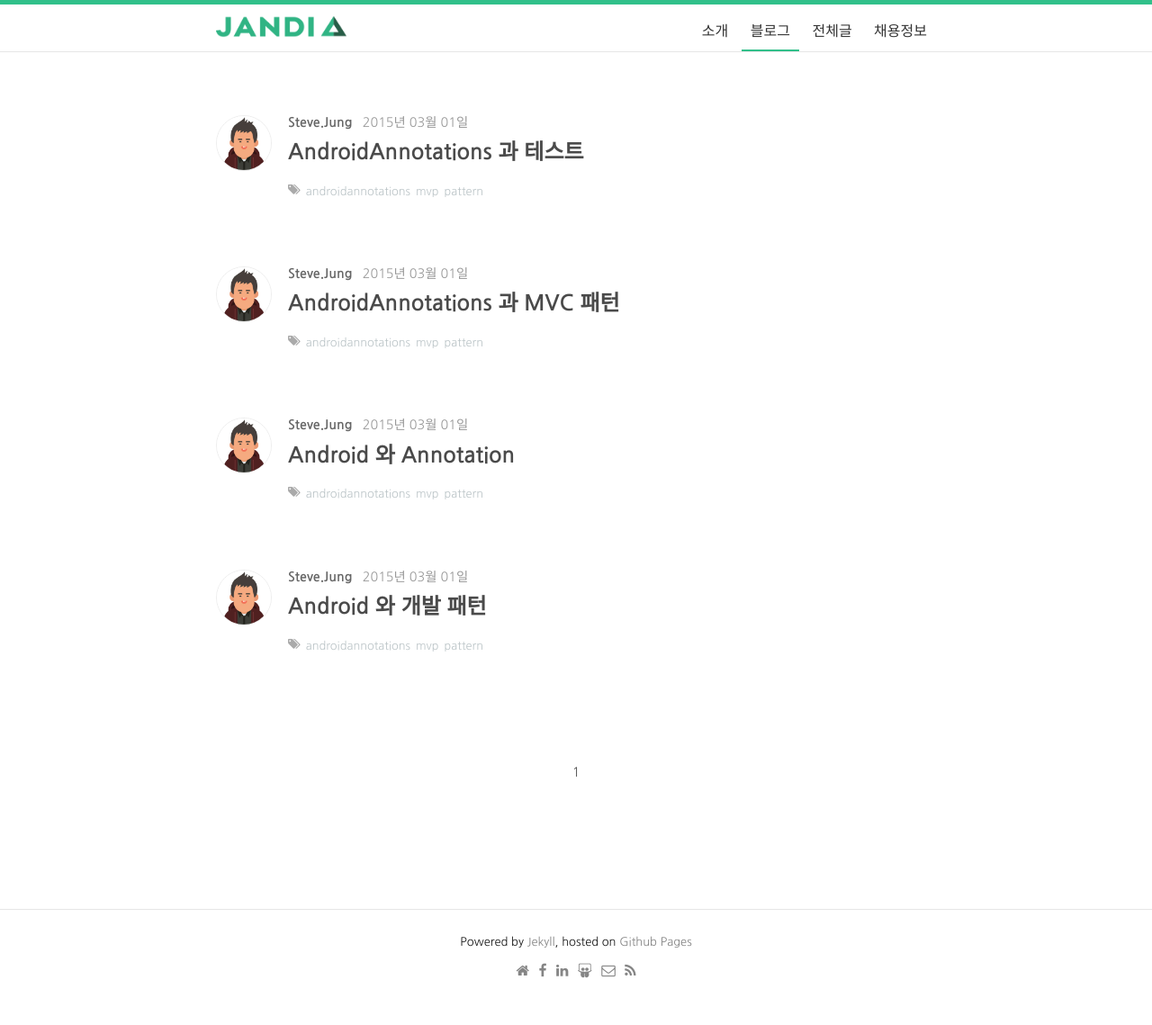
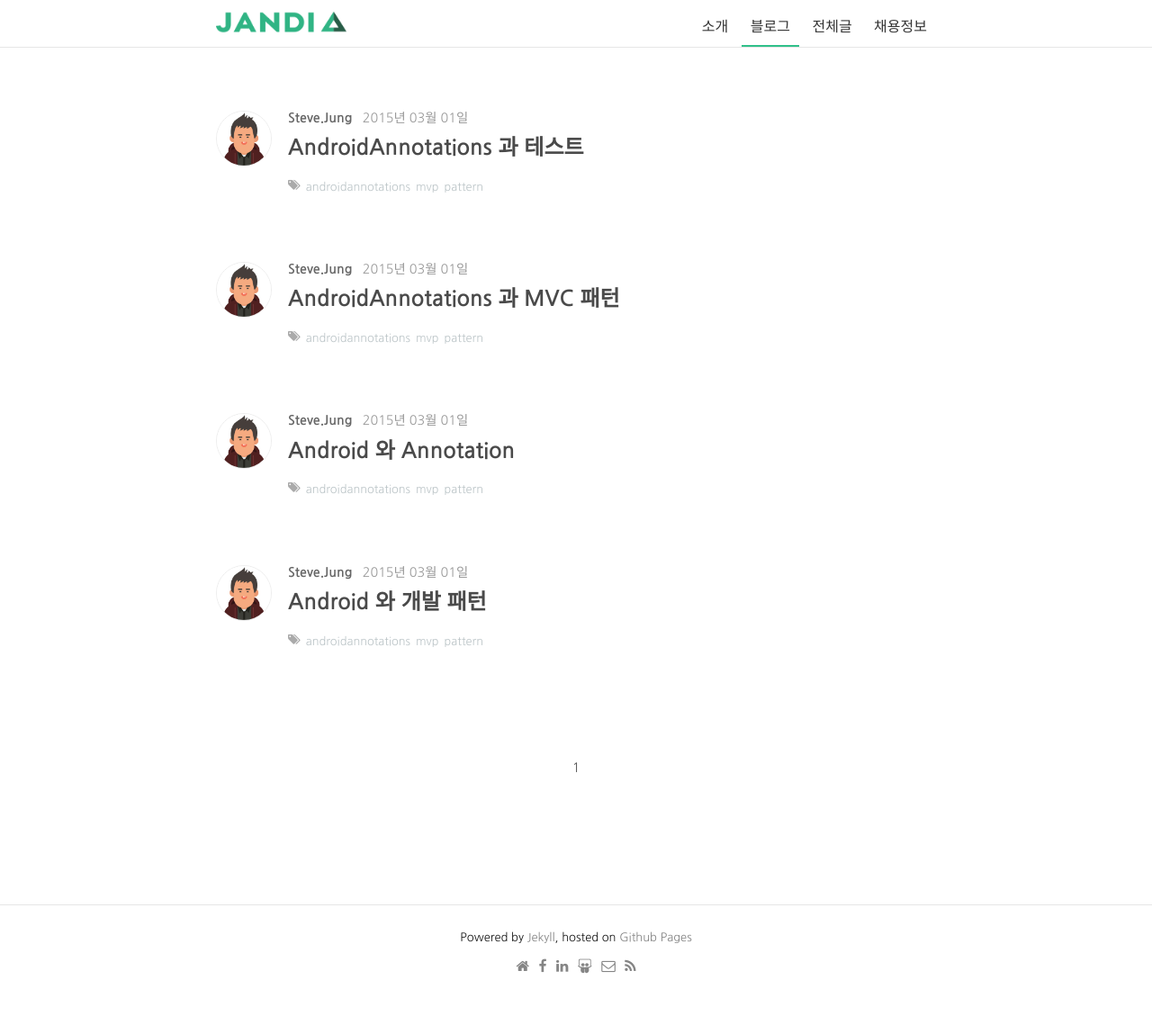
Before and after one commit to tosslab/tosslab.github.io, a Jekyll site: the page built from index.html, in a window 1280 px wide. Shown: the whole page at 90% size. Built offline with Jekyll 4.4.1, drawn with Linux system fonts in a browser that asks for light colours; Markdown is read by kramdown in place of the engine named in the settings; the list of posts is cut into pages by our own code; comment, search, counter and statistics services are not loaded.

Commit message:
style(): css 부분 수정
- top-bar 삭제
- selection color 변경

```diff
--- a/_layouts/default.html
+++ b/_layouts/default.html
@@ -29,7 +29,6 @@
     {{ page.extra_head }}
 </head>
 <body>
-    <div class="top-bar"></div>
     <header>
         <a class="brand" href="/">
             <img src="{{ site.BASE_PATH }}/assets/media/logo_jandi.png" class="brand-logo">
--- a/assets/css/style.css
+++ b/assets/css/style.css
@@ -55,13 +55,12 @@ table tr:nth-child(2n) {
     background-color: #F8F8F8;
 }
 ::-moz-selection {
-	/*background: #205E44;*/
-	background: #319168;
+	background: #05836B;
 	color: #fff;
 	text-shadow:none;
 }
 ::selection {
-	background: #319168;
+	background: #05836B;
 	color: #fff;
 	text-shadow:none;
 }
@@ -137,10 +136,6 @@ a:hover, a:active {
 }
 
 /* Header and navigation */
-.top-bar {
-	height: 5px;
-	background-color: #31c08a;
-}
 header {
 	margin: auto;
 	max-width: 800px;
```
